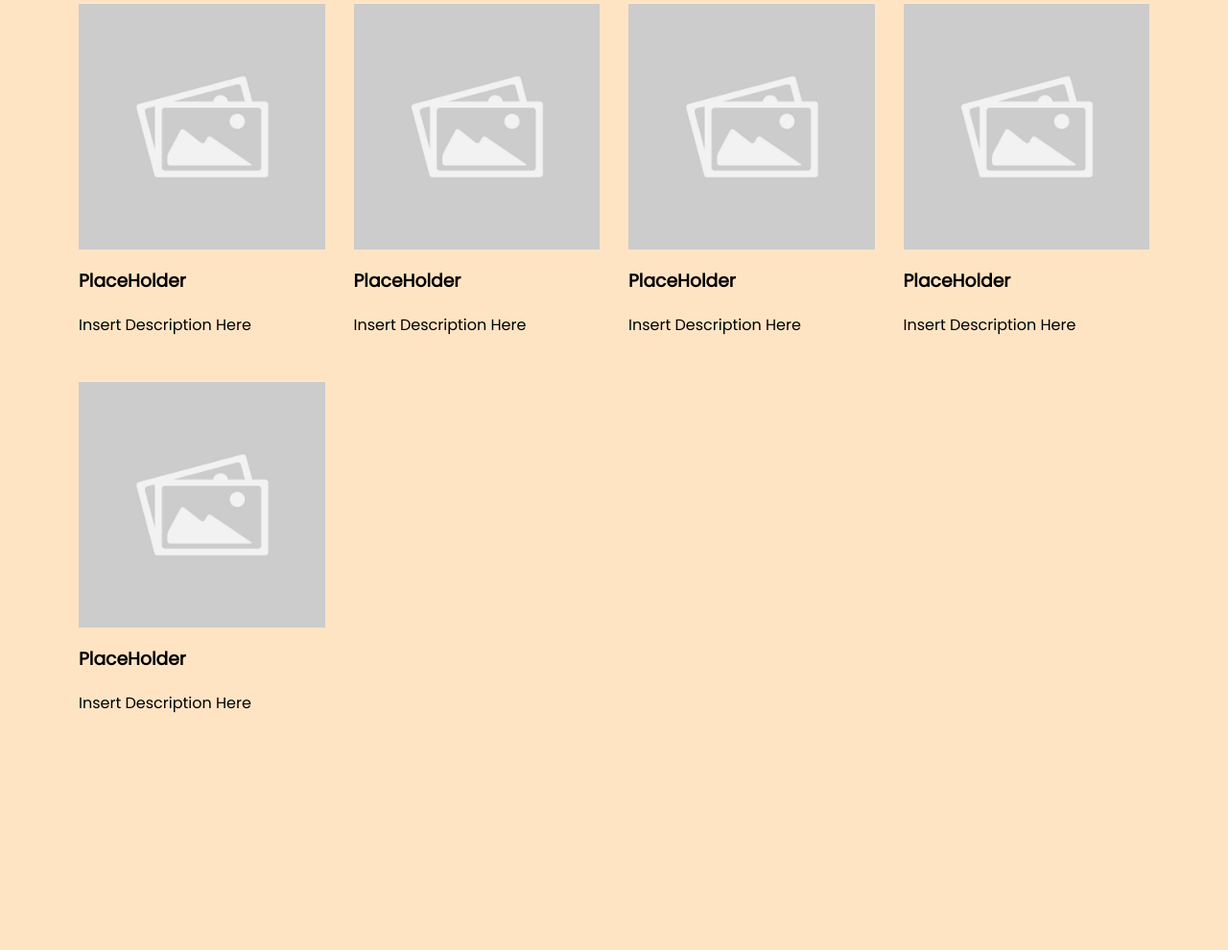
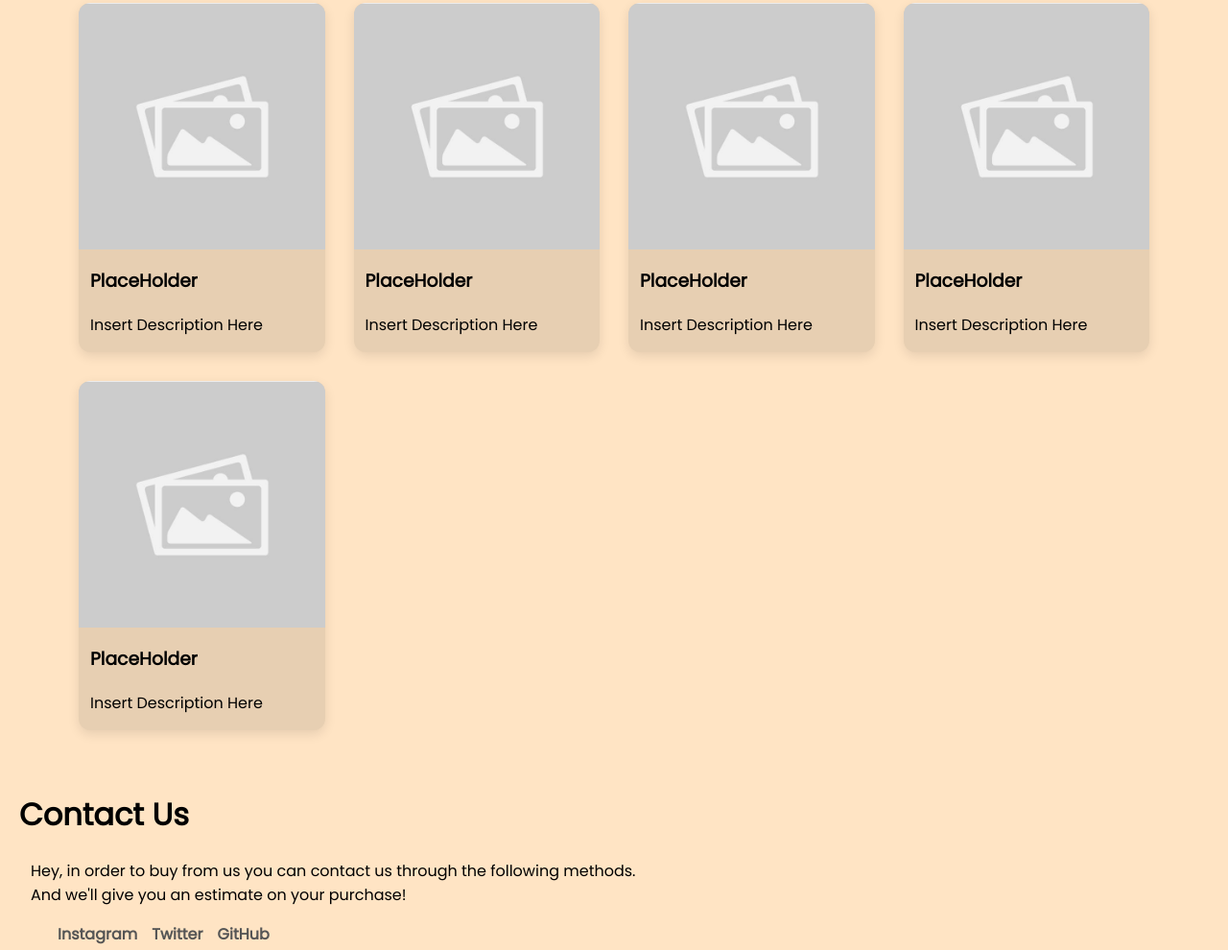
Before and after one commit to ZainFarhan-Work/FashionCuts, a plain HTML site: page index.html in a window 1280 px wide. Shown: the part 831-1821 px from the top of the page at 96% size. Drawn offline with Linux system fonts and the light colour scheme.

Commit message:
Added Images Contact Section Basic

```diff
--- a/index.html
+++ b/index.html
@@ -140,6 +140,26 @@
       </article>
 
     </div>
+
+    <!-- Contact Section -->
+    <div class="contact-info">
+
+      <h1>Contact Us</h1>
+
+      <p>
+        Hey, in order to buy from us you can contact us through the following methods.<br>
+        And we'll give you an estimate on your purchase!
+      </p>
+
+      <ul class="contact-menu">
+        <li><a href="#" target="_blank">Instagram</a></li>
+        <li><a href="#" target="_blank">Twitter</a></li>
+        <li><a href="#" target="_blank">GitHub</a></li>
+      </ul>
+
+    </div>
+
+
   </main>
 
   <!-- Footer -->
--- a/styles.css
+++ b/styles.css
@@ -81,13 +81,17 @@ body {
 }
 
 .card {
-  background: var(--card-bg);
-  border-radius: var(--radius);
+  background: #00000018;
+  border-radius: 12px;
   overflow: hidden;
-  box-shadow: var(--shadow);
+  box-shadow: 0 4px 12px rgba(0,0,0,0.1);
   display: flex;
   flex-direction: column;
   transition: transform .18s ease, box-shadow .18s ease;
+}
+
+.card h3, p{
+  padding-left: 12px;
 }
 
 .card:hover {
@@ -102,6 +106,23 @@ body {
   display: block;
 }
 
+.contact-menu {
+  display: flex;           /* put links side by side */
+  gap: 15px;               /* space between items */
+  list-style: none;        /* remove bullets */
+}
+
+.contact-menu a {
+  text-decoration: none;   /* remove underline */
+  color: #555;             /* link color */
+  font-weight: bold;
+  transition: color 0.2s;
+}
+
+.contact-menu a:hover {
+  color: #e1306c;          /* Instagram pink on hover */
+}
+
 /* Footer */
 .footer {
   padding: 200px 20px;
```
